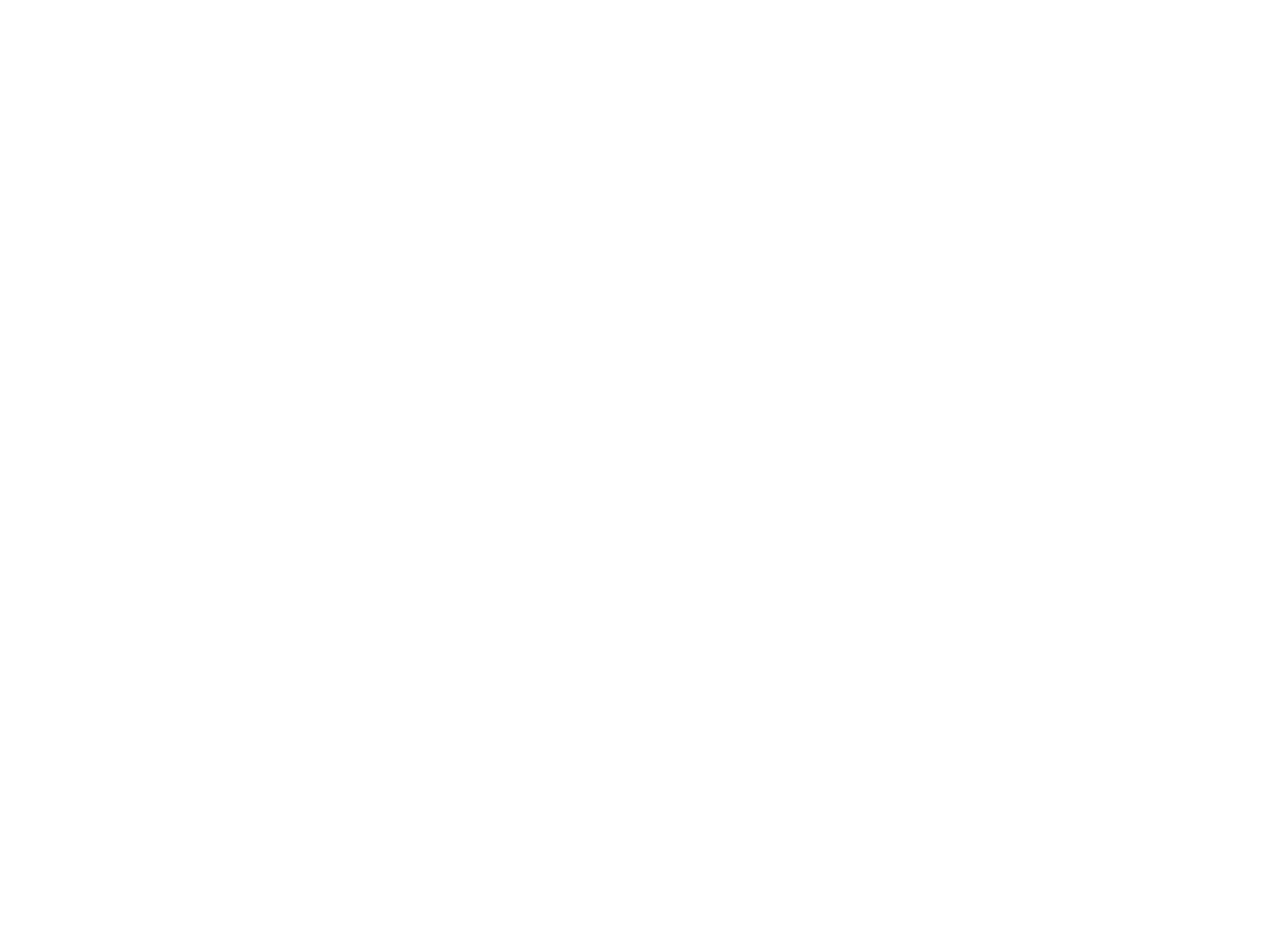
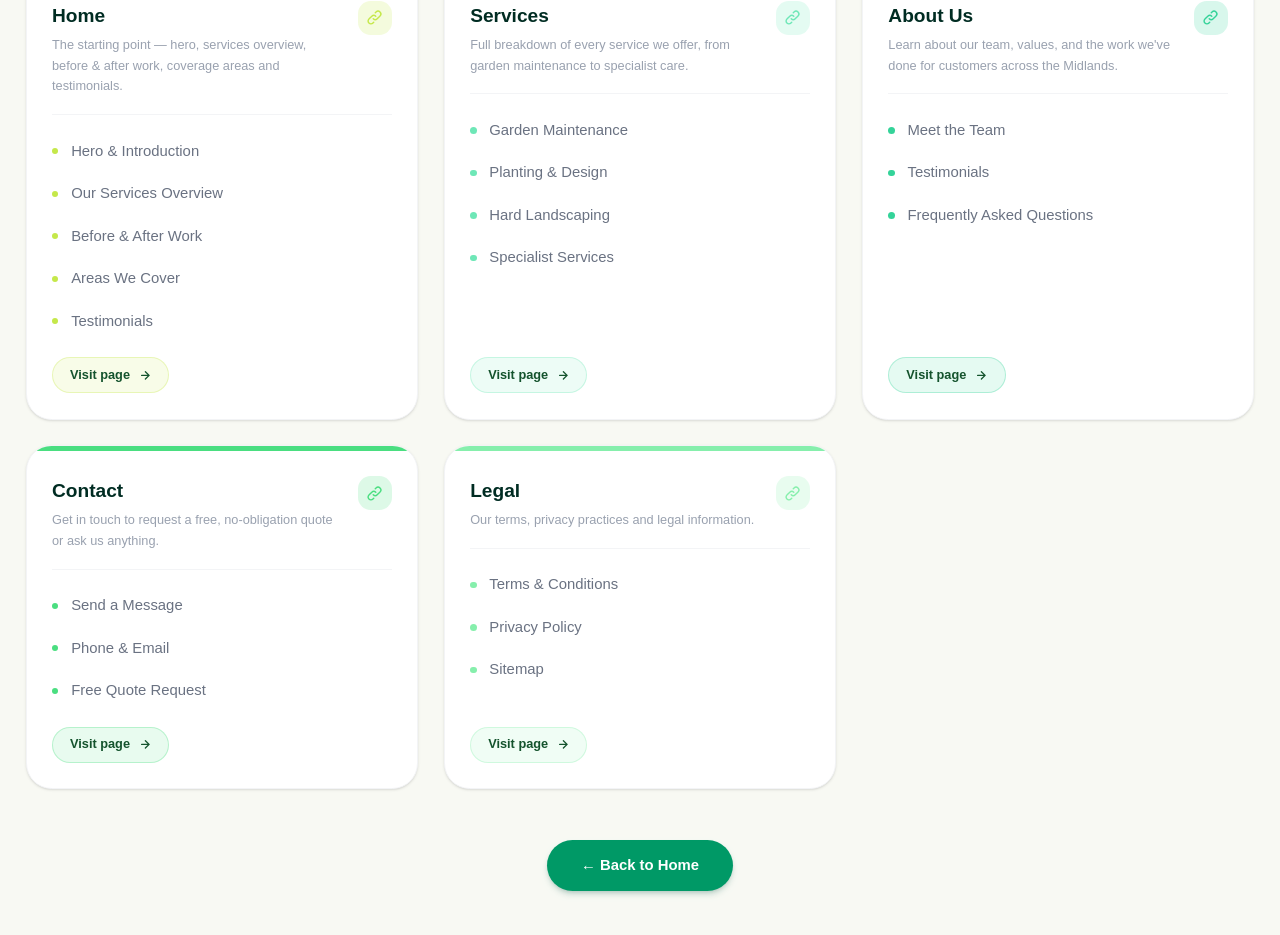
Before and after one commit to prabish01/little-aston-park-services, a Next.js app: page /site-map in a window 1280 px wide. Before the commit this address had no page. Shown: the part 519-1454 px from the top of the page. Before the commit the page ends 800 px from the top, so only its background shows below. Built offline with nearby package versions, Linux system fonts and the light colour scheme.

Commit message:
sitemap and title changed

```diff
--- a/src/app/components/BeforeAfterSection.tsx
+++ b/src/app/components/BeforeAfterSection.tsx
@@ -289,7 +289,7 @@
             </h3>
             <div className="text-gray-500 text-sm leading-relaxed mt-1 flex flex-col gap-3">
               <p>
-                Our portfolio showcases a wide range of work carried out across the Midlands, highlighting the versatility and quality of our services. From large-scale garden clearances that completely reset outdoor spaces, to precise hedge trimming and ongoing lawn care, each project reflects our
+                Our portfolio showcases a wide range of work carried out across the Midlands, highlighting the versatility and quality of <Link href="/services" className="font-bold text-emerald-700 hover:text-emerald-900 transition-colors underline underline-offset-2">our services</Link>. From large-scale garden clearances that completely reset outdoor spaces, to precise hedge trimming and ongoing lawn care, each project reflects our
                 commitment to detail and professionalism.
               </p>
               <p>
--- a/src/app/components/FAQSection.tsx
+++ b/src/app/components/FAQSection.tsx
@@ -98,7 +98,7 @@
           </h2>
           <div className="text-gray-500 text-base max-w-4xl flex flex-col gap-4">
             <p>Use the form or contact information above to get in touch with our team and ask any questions you may have. Our team of gardening experts are always on hand to provide you with the information you need and guide you through any services we offer.</p>
-            <p>Alternatively, you can find a series of commonly asked questions below about our services.</p>
+            <p>Alternatively, you can find a series of commonly asked questions below about <Link href="/services" className="font-bold text-emerald-700 hover:text-emerald-900 transition-colors underline underline-offset-2">our services</Link>.</p>
           </div>
         </FadeIn>
 
--- a/src/app/components/Footer.tsx
+++ b/src/app/components/Footer.tsx
@@ -143,7 +143,7 @@
           <div className="flex items-center gap-5">
             <Link href="/terms-and-conditions" className="hover:text-emerald-400 transition-colors">Terms &amp; Conditions</Link>
             <Link href="/privacy-policy" className="hover:text-emerald-400 transition-colors">Privacy Policy</Link>
-            <a href="/sitemap.xml" target="_blank" rel="noopener noreferrer" className="hover:text-emerald-400 transition-colors">Sitemap</a>
+            <Link href="/site-map" className="hover:text-emerald-400 transition-colors">Sitemap</Link>
           </div>
         </div>
 
--- a/src/app/components/Hero.tsx
+++ b/src/app/components/Hero.tsx
@@ -104,38 +104,61 @@
             <div className="grid grid-cols-2 gap-2.5">
               {[
                 {
-                  label: "Garden\nMaintenance", num: "07", delay: "0ms",
+                  label: "Garden\nMaintenance",
+                  delay: "0ms",
                   grad: "linear-gradient(145deg,#0a2318 0%,#1a5c33 100%)",
                   accent: "#c5e84a",
-                  pattern: <><circle cx="80" cy="10" r="25" fill="white" fillOpacity="0.04"/><circle cx="95" cy="35" r="12" fill="white" fillOpacity="0.04"/><circle cx="60" cy="50" r="18" fill="white" fillOpacity="0.03"/></>
+                  pattern: (
+                    <>
+                      <circle cx="80" cy="10" r="25" fill="white" fillOpacity="0.04" />
+                      <circle cx="95" cy="35" r="12" fill="white" fillOpacity="0.04" />
+                      <circle cx="60" cy="50" r="18" fill="white" fillOpacity="0.03" />
+                    </>
+                  ),
                 },
                 {
-                  label: "Planting\n& Design", num: "03", delay: "80ms",
+                  label: "Planting\n& Design",
+                  delay: "80ms",
                   grad: "linear-gradient(145deg,#042f2e 0%,#0d9488 100%)",
                   accent: "#5eead4",
-                  pattern: <><rect x="60" y="5" width="40" height="40" rx="8" fill="white" fillOpacity="0.04" transform="rotate(20 80 25)"/><rect x="75" y="30" width="25" height="25" rx="5" fill="white" fillOpacity="0.03" transform="rotate(20 80 45)"/></>
+                  pattern: (
+                    <>
+                      <rect x="60" y="5" width="40" height="40" rx="8" fill="white" fillOpacity="0.04" transform="rotate(20 80 25)" />
+                      <rect x="75" y="30" width="25" height="25" rx="5" fill="white" fillOpacity="0.03" transform="rotate(20 80 45)" />
+                    </>
+                  ),
                 },
                 {
-                  label: "Hard\nLandscaping", num: "04", delay: "160ms",
+                  label: "Hard\nLandscaping",
+                  delay: "160ms",
                   grad: "linear-gradient(145deg,#1c1917 0%,#44403c 100%)",
                   accent: "#c5e84a",
-                  pattern: <><polygon points="90,5 110,35 70,35" fill="white" fillOpacity="0.05"/><polygon points="75,30 90,55 60,55" fill="white" fillOpacity="0.03"/></>
+                  pattern: (
+                    <>
+                      <polygon points="90,5 110,35 70,35" fill="white" fillOpacity="0.05" />
+                      <polygon points="75,30 90,55 60,55" fill="white" fillOpacity="0.03" />
+                    </>
+                  ),
                 },
                 {
-                  label: "Specialist\nServices", num: "08", delay: "240ms",
+                  label: "Specialist\nServices",
+                  delay: "240ms",
                   grad: "linear-gradient(145deg,#0d2e1a 0%,#166534 100%)",
                   accent: "#86efac",
-                  pattern: <><line x1="55" y1="5" x2="105" y2="55" stroke="white" strokeOpacity="0.06" strokeWidth="1"/><line x1="70" y1="5" x2="110" y2="45" stroke="white" strokeOpacity="0.04" strokeWidth="1"/><line x1="60" y1="20" x2="100" y2="60" stroke="white" strokeOpacity="0.04" strokeWidth="1"/></>
+                  pattern: (
+                    <>
+                      <line x1="55" y1="5" x2="105" y2="55" stroke="white" strokeOpacity="0.06" strokeWidth="1" />
+                      <line x1="70" y1="5" x2="110" y2="45" stroke="white" strokeOpacity="0.04" strokeWidth="1" />
+                      <line x1="60" y1="20" x2="100" y2="60" stroke="white" strokeOpacity="0.04" strokeWidth="1" />
+                    </>
+                  ),
                 },
-              ].map(({ label, num, delay, grad, accent, pattern }) => (
-                <Link
-                  key={label}
-                  href="/services"
-                  className="cx-card group relative flex flex-col justify-between p-4 rounded-2xl overflow-hidden cursor-pointer"
-                  style={{ background: grad, minHeight: "100px", animationDelay: delay, boxShadow: "0 4px 20px -4px rgba(0,0,0,0.3)" }}
-                >
+              ].map(({ label, delay, grad, accent, pattern }) => (
+                <Link key={label} href="/services" className="cx-card group relative flex flex-col justify-between p-4 rounded-2xl overflow-hidden cursor-pointer" style={{ background: grad, minHeight: "100px", animationDelay: delay, boxShadow: "0 4px 20px -4px rgba(0,0,0,0.3)" }}>
                   {/* Decorative SVG pattern */}
-                  <svg className="absolute top-0 right-0 w-28 h-28 pointer-events-none" viewBox="0 0 110 70">{pattern}</svg>
+                  <svg className="absolute top-0 right-0 w-28 h-28 pointer-events-none" viewBox="0 0 110 70">
+                    {pattern}
+                  </svg>
 
                   {/* Shimmer sweep */}
                   <div className="cx-shimmer absolute inset-0 w-1/3 pointer-events-none" style={{ background: "linear-gradient(90deg,transparent,rgba(255,255,255,0.1),transparent)" }} />
@@ -143,7 +166,7 @@
                   {/* Top row: accent dot + number */}
                   <div className="flex items-center justify-between">
                     <span className="cx-dot w-2 h-2 rounded-full shrink-0" style={{ background: accent }} />
-                    <span className="cx-num text-lg font-black leading-none transition-colors duration-300" style={{ color: "rgba(255,255,255,0.15)" }}>{num}</span>
+                    <span className="cx-num text-lg font-black leading-none transition-colors duration-300" style={{ color: "rgba(255,255,255,0.15)" }}></span>
                   </div>
 
                   {/* Label */}
--- a/src/app/components/ServicesHero.tsx
+++ b/src/app/components/ServicesHero.tsx
@@ -33,11 +33,11 @@
           {/* Heading */}
           <div>
             <h1 className="font-bold text-emerald-950 uppercase" style={{ fontSize: "clamp(2.2rem, 7vw, 4.5rem)", lineHeight: 1.05 }}>
-              Your Garden
+              LAPS bespoke
             </h1>
-            <h1 className="font-bold text-emerald-600 uppercase" style={{ fontSize: "clamp(2.2rem, 7vw, 4.5rem)", lineHeight: 1.05 }}>
-              Deserves Better
-            </h1>
+            <span className="font-bold text-emerald-600 uppercase" style={{ fontSize: "clamp(2.2rem, 7vw, 4.5rem)", lineHeight: 1.05 }}>
+              and reliable services
+            </span>
           </div>
 
           {/* Description */}
--- a/src/app/components/ServicesSection.tsx
+++ b/src/app/components/ServicesSection.tsx
@@ -94,7 +94,7 @@
           </h2>
           <div className="text-gray-500 text-base sm:text-lg max-w-4xl mx-auto leading-relaxed flex flex-col gap-4">
             <p>
-              We offer a wide range of garden and outdoor maintenance services designed to keep your space looking its best right across the year. From routine care like mowing and hedge trimming to more involved projects like garden clearances, planting and landscaping, our expert team is here to
+              We offer a wide range of garden and outdoor maintenance services designed to keep your space looking its best right across the year. From routine care like mowing and hedge trimming to more involved projects like garden clearances, planting and landscaping, <Link href="/about" className="font-bold text-emerald-700 hover:text-emerald-900 transition-colors underline underline-offset-2">our expert team</Link> is here to
               provide you with a tailored and high-quality service.
             </p>
             <p>Take a look at some of the services we specialise in below and understand how we can transform, refine and maintain your green space, no matter how big or small.</p>
--- /dev/null
+++ b/src/app/site-map/page.tsx
@@ -0,0 +1,161 @@
+import Link from "next/link";
+import Image from "next/image";
+
+const pages = [
+  {
+    title: "Home",
+    href: "/",
+    description: "The starting point — hero, services overview, before & after work, coverage areas and testimonials.",
+    accent: "#c5e84a",
+    sections: [
+      { label: "Hero & Introduction", href: "/" },
+      { label: "Our Services Overview", href: "/#services" },
+      { label: "Before & After Work", href: "/#work" },
+      { label: "Areas We Cover", href: "/" },
+      { label: "Testimonials", href: "/#testimonials" },
+    ],
+  },
+  {
+    title: "Services",
+    href: "/services",
+    description: "Full breakdown of every service we offer, from garden maintenance to specialist care.",
+    accent: "#6ee7b7",
+    sections: [
+      { label: "Garden Maintenance", href: "/services#garden-maintenance" },
+      { label: "Planting & Design", href: "/services#planting-design" },
+      { label: "Hard Landscaping", href: "/services#hard-landscaping-and-installation" },
+      { label: "Specialist Services", href: "/services#specialist-and-additional-services" },
+    ],
+  },
+  {
+    title: "About Us",
+    href: "/about",
+    description: "Learn about our team, values, and the work we've done for customers across the Midlands.",
+    accent: "#34d399",
+    sections: [
+      { label: "Meet the Team", href: "/about" },
+      { label: "Testimonials", href: "/about#testimonials-cards" },
+      { label: "Frequently Asked Questions", href: "/about#faq" },
+    ],
+  },
+  {
+    title: "Contact",
+    href: "/contact",
+    description: "Get in touch to request a free, no-obligation quote or ask us anything.",
+    accent: "#4ade80",
+    sections: [
+      { label: "Send a Message", href: "/contact" },
+      { label: "Phone & Email", href: "/contact" },
+      { label: "Free Quote Request", href: "/contact" },
+    ],
+  },
+  {
+    title: "Legal",
+    href: "/terms-and-conditions",
+    description: "Our terms, privacy practices and legal information.",
+    accent: "#86efac",
+    sections: [
+      { label: "Terms & Conditions", href: "/terms-and-conditions" },
+      { label: "Privacy Policy", href: "/privacy-policy" },
+      { label: "Sitemap", href: "/site-map" },
+    ],
+  },
+];
+
+export default function SiteMapPage() {
+  return (
+    <main className="min-h-screen w-full" style={{ backgroundColor: "#f8f9f3" }}>
+
+      {/* Header banner */}
+      <div className="w-full py-20 px-6 relative overflow-hidden" style={{ background: "linear-gradient(135deg, #0f3320 0%, #1a4731 50%, #2d7a4f 100%)" }}>
+        <div className="absolute -top-20 -right-20 w-80 h-80 rounded-full opacity-10 pointer-events-none" style={{ background: "radial-gradient(circle, #c5e84a, transparent 70%)" }} />
+        <div className="absolute -bottom-24 -left-12 w-64 h-64 rounded-full opacity-10 pointer-events-none" style={{ background: "radial-gradient(circle, #6ee7b7, transparent 70%)" }} />
+        <div className="max-w-7xl mx-auto relative z-10">
+          <Link href="/" className="inline-flex items-center gap-3 mb-10">
+            <Image src="/laps.svg" alt="Little Aston Park Services" width={40} height={40} className="h-10 w-auto" />
+            <span className="text-white font-bold text-sm leading-tight">
+              Little Aston<br />
+              <span className="text-emerald-400 font-medium tracking-widest uppercase text-xs">Park Services</span>
+            </span>
+          </Link>
+          <span className="text-xs font-bold text-emerald-400 uppercase tracking-widest block mb-3">Navigation</span>
+          <h1 className="font-bold text-white uppercase mb-4" style={{ fontSize: "clamp(2rem, 5vw, 3.5rem)", lineHeight: 1.08 }}>
+            Site Map
+          </h1>
+          <p className="text-white/60 text-base max-w-xl leading-relaxed">
+            A complete overview of every page and section on the Little Aston Park Services website.
+          </p>
+        </div>
+      </div>
+
+      {/* Page cards */}
+      <div className="max-w-7xl mx-auto px-6 py-16">
+        <div className="grid grid-cols-1 md:grid-cols-2 xl:grid-cols-3 gap-6">
+          {pages.map((page) => (
+            <div key={page.title} className="bg-white rounded-3xl border border-gray-100 shadow-sm overflow-hidden flex flex-col">
+
+              {/* Card top accent bar */}
+              <div className="h-1 w-full" style={{ background: page.accent }} />
+
+              {/* Card header */}
+              <div className="px-6 pt-6 pb-4 flex items-start justify-between gap-4">
+                <div>
+                  <Link href={page.href} className="text-lg font-bold text-emerald-950 hover:text-emerald-600 transition-colors">
+                    {page.title}
+                  </Link>
+                  <p className="text-gray-400 text-xs mt-1 leading-relaxed">{page.description}</p>
+                </div>
+                <span className="shrink-0 w-8 h-8 rounded-xl flex items-center justify-center" style={{ background: `${page.accent}30` }}>
+                  <svg className="w-4 h-4" fill="none" stroke={page.accent} strokeWidth={2} viewBox="0 0 24 24">
+                    <path strokeLinecap="round" strokeLinejoin="round" d="M13.828 10.172a4 4 0 00-5.656 0l-4 4a4 4 0 105.656 5.656l1.102-1.101m-.758-4.899a4 4 0 005.656 0l4-4a4 4 0 00-5.656-5.656l-1.1 1.1" />
+                  </svg>
+                </span>
+              </div>
+
+              {/* Divider */}
+              <div className="mx-6 border-t border-gray-100" />
+
+              {/* Sections */}
+              <div className="px-6 py-4 flex flex-col gap-1 flex-1">
+                {page.sections.map((section) => (
+                  <Link
+                    key={section.label}
+                    href={section.href}
+                    className="group flex items-center gap-3 py-2 text-sm text-gray-500 hover:text-emerald-700 transition-colors duration-200"
+                  >
+                    <span className="w-1.5 h-1.5 rounded-full shrink-0 transition-colors duration-200 group-hover:scale-125" style={{ background: page.accent }} />
+                    {section.label}
+                    <svg className="w-3.5 h-3.5 ml-auto opacity-0 group-hover:opacity-100 text-emerald-400 -translate-x-1 group-hover:translate-x-0 transition-all duration-200" fill="none" stroke="currentColor" strokeWidth={2.5} viewBox="0 0 24 24">
+                      <path strokeLinecap="round" strokeLinejoin="round" d="M5 12h14M12 5l7 7-7 7" />
+                    </svg>
+                  </Link>
+                ))}
+              </div>
+
+              {/* Visit page link */}
+              <div className="px-6 pb-6">
+                <Link
+                  href={page.href}
+                  className="inline-flex items-center gap-2 text-xs font-semibold px-4 py-2 rounded-full transition-all duration-200 hover:opacity-90"
+                  style={{ background: `${page.accent}20`, color: "#14532d", border: `1px solid ${page.accent}50` }}
+                >
+                  Visit page
+                  <svg className="w-3 h-3" fill="none" stroke="currentColor" strokeWidth={2.5} viewBox="0 0 24 24">
+                    <path strokeLinecap="round" strokeLinejoin="round" d="M5 12h14M12 5l7 7-7 7" />
+                  </svg>
+                </Link>
+              </div>
+            </div>
+          ))}
+        </div>
+
+        {/* Back home */}
+        <div className="mt-12 text-center">
+          <Link href="/" className="inline-flex items-center gap-2 px-8 py-3.5 rounded-full bg-emerald-600 text-white font-semibold text-sm hover:bg-emerald-500 transition-colors shadow-md shadow-emerald-900/20">
+            ← Back to Home
+          </Link>
+        </div>
+      </div>
+    </main>
+  );
+}
```
